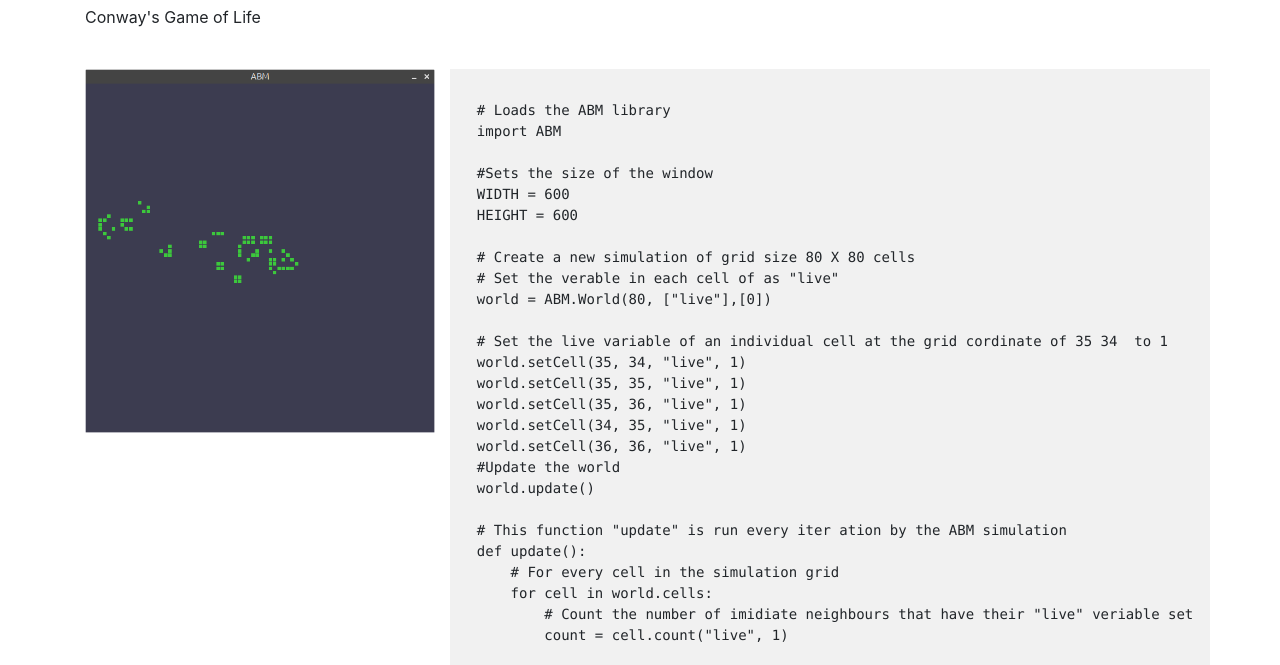
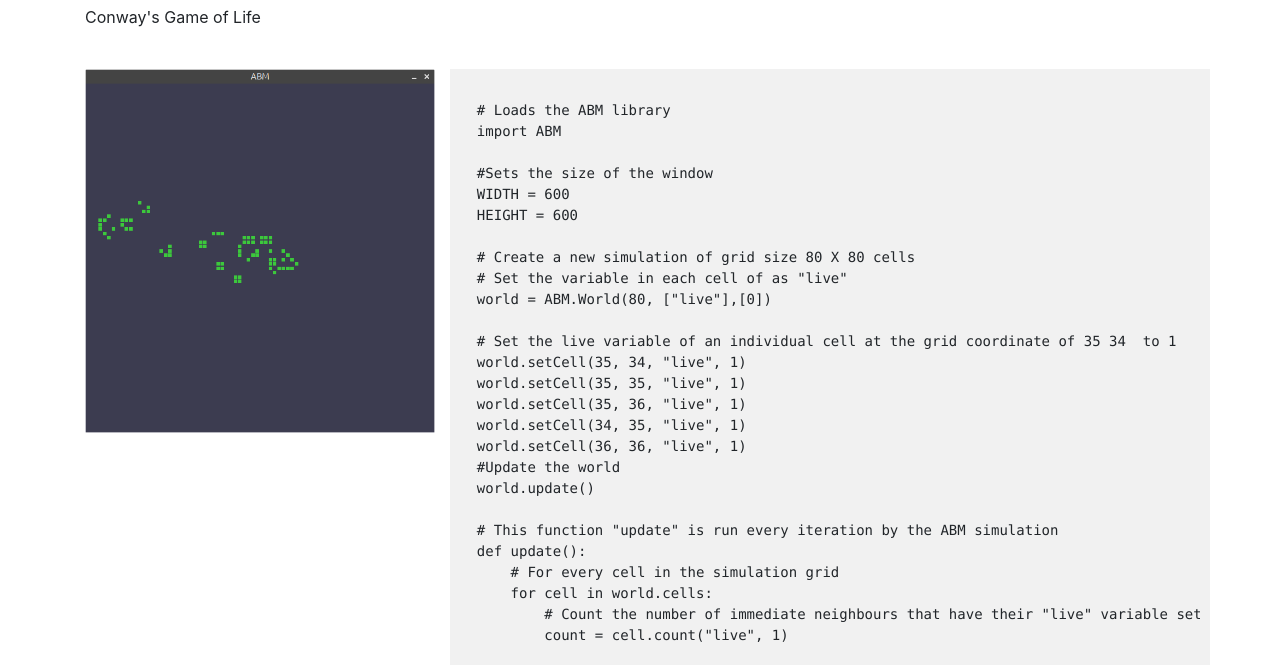
Before and after one commit to ric-colasanti/PyHASE, a plain HTML site: page pages/life.html in a window 1280 px wide. Shown: the part 135-800 px from the top of the page. Drawn offline with nearby package versions, Linux system fonts and the light colour scheme.

Commit message:
More typos!

```diff
--- a/pages/life.html
+++ b/pages/life.html
@@ -92,10 +92,10 @@
   HEIGHT = 600
 
   # Create a new simulation of grid size 80 X 80 cells
-  # Set the verable in each cell of as "live"
+  # Set the variable in each cell of as "live"
   world = ABM.World(80, ["live"],[0])
 
-  # Set the live variable of an individual cell at the grid cordinate of 35 34  to 1
+  # Set the live variable of an individual cell at the grid coordinate of 35 34  to 1
   world.setCell(35, 34, "live", 1)
   world.setCell(35, 35, "live", 1)
   world.setCell(35, 36, "live", 1)
@@ -104,11 +104,11 @@
   #Update the world
   world.update()
 
-  # This function "update" is run every iter ation by the ABM simulation
+  # This function "update" is run every iteration by the ABM simulation
   def update():
       # For every cell in the simulation grid
       for cell in world.cells:
-          # Count the number of imidiate neighbours that have their "live" veriable set to 1
+          # Count the number of immediate neighbours that have their "live" variable set to 1
           count = cell.count("live", 1)
 
           # The game of life rules
@@ -124,7 +124,7 @@
                   cell.setState("live", 0)
       #Update the world
       world.update()
-      #Draw the world with squares that have their "live" veriable set to 1
+      #Draw the world with squares that have their "live" variable set to 1
       ABM.draw(screen, world, "live", 1,discreet=True)
 
       # Uncomment the line below to output number of live cells
```
Also changed, not shown: 1 other file.
